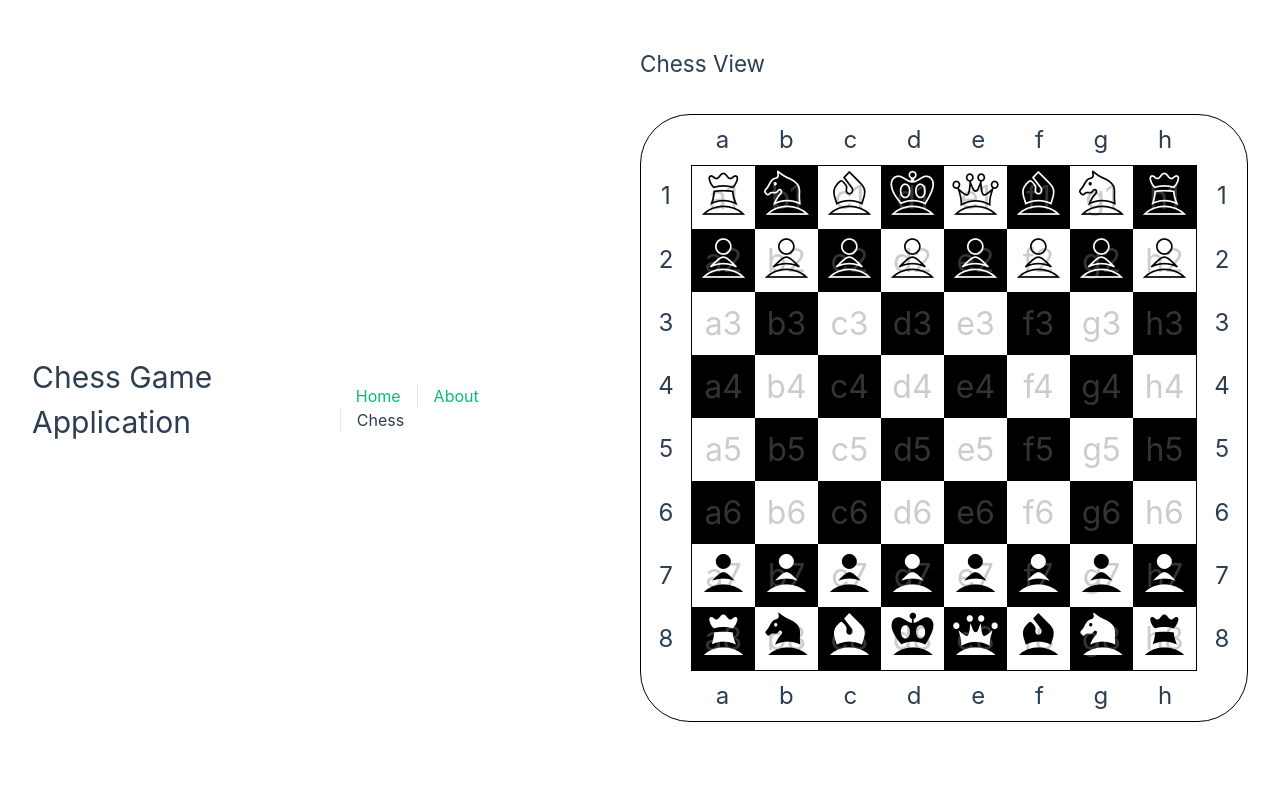
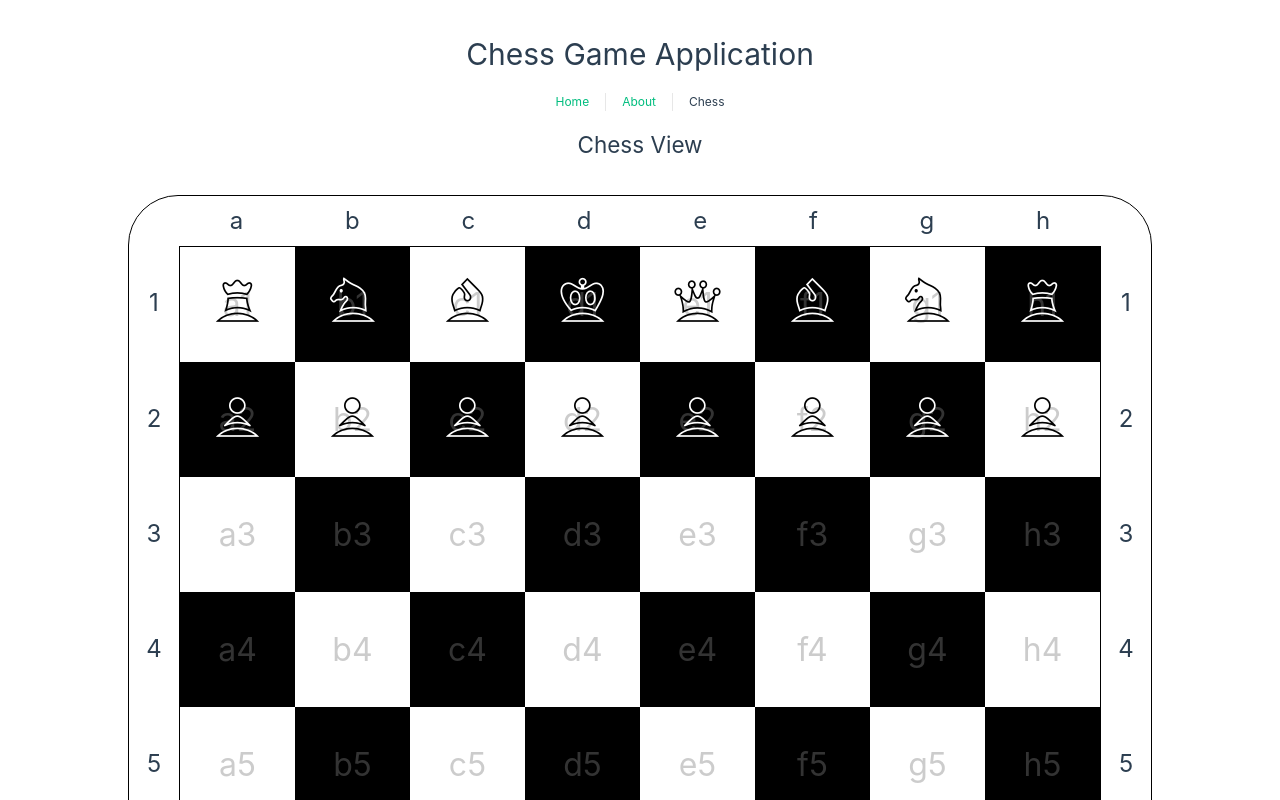
Before and after one commit to Iyashi/vue-chess, a Vue app: page /chess in a window 1280 px wide. Shown: the top 800 px of the page. Built offline with nearby package versions, Linux system fonts and the light colour scheme; the HTML template or start-up script is replaced by a standard one.

Commit message:
Improve styling

```diff
--- a/src/App.vue
+++ b/src/App.vue
@@ -24,60 +24,29 @@ header {
   max-height: 100vh;
 }
 
-.logo {
-  display: block;
-  margin: 0 auto 2rem;
-}
-
 nav {
   width: 100%;
   font-size: 12px;
   text-align: center;
-  margin-top: 2rem;
-}
+  margin-top: 1rem;
+  margin-bottom: 1rem;
 
-nav a.router-link-exact-active {
-  color: var(--color-text);
-}
+  a {
+    display: inline-block;
+    padding: 0 1rem;
+    border-left: 1px solid var(--color-border);
 
-nav a.router-link-exact-active:hover {
-  background-color: transparent;
-}
+    &:first-of-type {
+      border: 0;
+    }
 
-nav a {
-  display: inline-block;
-  padding: 0 1rem;
-  border-left: 1px solid var(--color-border);
-}
+    &.router-link-exact-active {
+      color: var(--color-text);
+    }
 
-nav a:first-of-type {
-  border: 0;
-}
-
-@media (min-width: 1024px) {
-  header {
-    display: flex;
-    place-items: center;
-    padding-right: calc(var(--section-gap) / 2);
-  }
-
-  .logo {
-    margin: 0 2rem 0 0;
-  }
-
-  header .wrapper {
-    display: flex;
-    place-items: flex-start;
-    flex-wrap: wrap;
-  }
-
-  nav {
-    text-align: left;
-    margin-left: -1rem;
-    font-size: 1rem;
-
-    padding: 1rem 0;
-    margin-top: 1rem;
+    &.router-link-exact-active:hover {
+      background-color: transparent;
+    }
   }
 }
 </style>
--- a/src/assets/main.css
+++ b/src/assets/main.scss
@@ -1,10 +1,19 @@
 @import './base.css';
 
 #app {
+  display: flex;
+  flex-direction: column;
+  width: 100%;
   max-width: 1280px;
   margin: 0 auto;
   padding: 2rem;
   font-weight: normal;
+}
+
+h1,
+h2,
+h3 {
+  text-align: center;
 }
 
 a,
@@ -20,16 +29,3 @@ a,
     background-color: hsla(160, 100%, 37%, 0.2);
   }
 }
-
-@media (min-width: 1024px) {
-  body {
-    display: flex;
-    place-items: center;
-  }
-
-  #app {
-    display: grid;
-    grid-template-columns: 1fr 1fr;
-    padding: 0 2rem;
-  }
-}
--- a/src/components/chess/ChessBoard.vue
+++ b/src/components/chess/ChessBoard.vue
@@ -142,7 +142,6 @@ function handleDragLeave(event: DragEvent, tile: Tile) {
   border-radius: var(--header-size);
 
   aspect-ratio: 1 / 1;
-  max-height: 640px;
 }
 
 .chess-board-tiles {
--- a/src/components/chess/ChessGame.vue
+++ b/src/components/chess/ChessGame.vue
@@ -76,5 +76,18 @@ function endPromotion(newFigure: Figure) {
 <style lang="scss" scoped>
 .chess-game {
   position: relative; // make promotion dialog overlay chess-game container
+  width: 100%;
+  @media screen and (min-width: 640px) {
+    width: 480px;
+  }
+  @media screen and (min-width: 768px) {
+    width: 640px;
+  }
+  @media screen and (min-width: 1024px) {
+    width: 768px;
+  }
+  @media screen and (min-width: 1280px) {
+    width: 1024px;
+  }
 }
 </style>
--- a/src/main.ts
+++ b/src/main.ts
@@ -1,4 +1,4 @@
-import './assets/main.css'
+import './assets/main.scss'
 
 import { createApp } from 'vue'
 import { createPinia } from 'pinia'
--- a/src/views/ChessView.vue
+++ b/src/views/ChessView.vue
@@ -8,11 +8,7 @@ import ChessGame from '@/components/chess/ChessGame.vue'
       <h2>Chess View</h2>
     </header>
 
-    <section class="game">
-      <ChessGame />
-    </section>
-
-    <section class="stats"></section>
+    <ChessGame />
   </main>
 </template>
 
@@ -22,4 +18,8 @@ main {
   flex-direction: column;
   gap: 2rem;
 }
+
+.chess-game {
+  margin: 0 auto;
+}
 </style>
```
